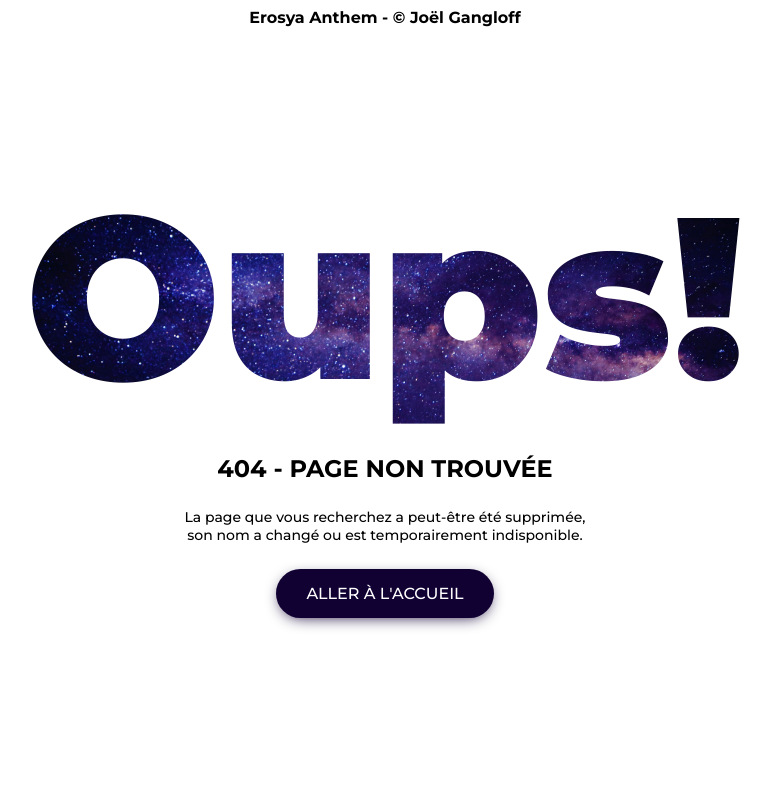
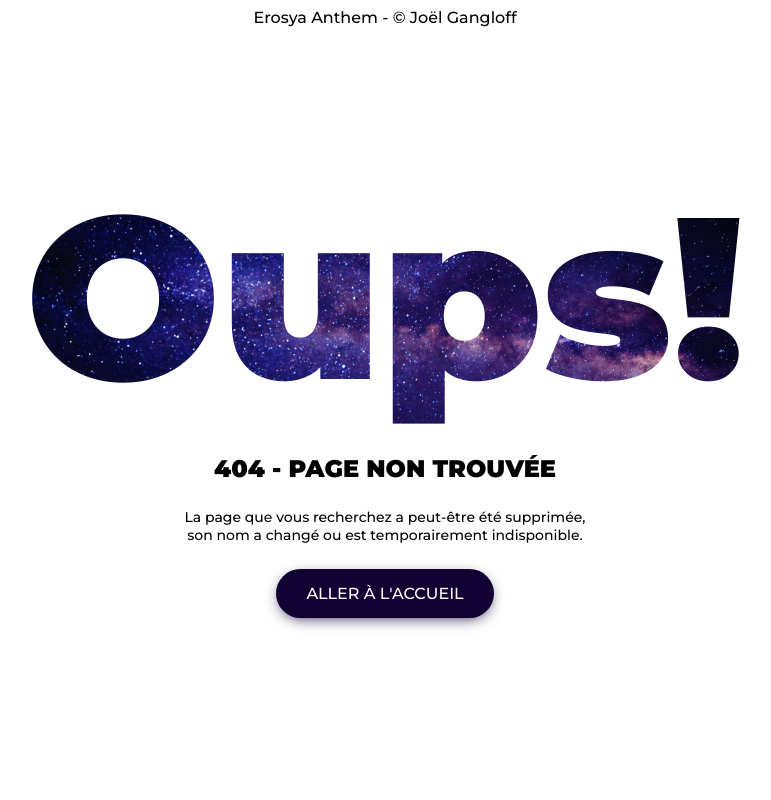
Before and after one commit to NoteUniv/NoteUniv-Website, a PHP site: page /404.html in a window 1280 px wide. Shown: the whole page, without its empty margins (255-1026 px from the left). Run offline with PHP 8.4, Linux system fonts and the light colour scheme; some libraries are stand-ins or nearby versions.

Commit message:
Reduced font loading, adjusted CSS

```diff
--- a/assets/css/404.css
+++ b/assets/css/404.css
@@ -1,20 +1,21 @@
-@import url('https://fonts.googleapis.com/css?family=Montserrat:300,500,700,900&display=swap');
+@import url('https://fonts.googleapis.com/css?family=Montserrat:500,900&display=swap');
 
 * {
+    margin: 0;
+    padding: 0;
+    border: 0;
+    box-sizing: border-box;
     font-family: "Montserrat";
-    box-sizing: border-box;
     -webkit-user-select: none;
     -moz-user-select: none;
     -ms-user-select: none;
     user-select: none;
-    padding: 0;
-    margin: 0;
 }
 
 header {
     text-align: center;
     margin-top: 8px;
-    font-weight: bold;
+    font-weight: 500;
 }
 
 a,
@@ -73,7 +74,6 @@ a:visited {
 .notfound p {
     margin: 25px 0;
     font-size: 14px;
-    font-weight: 400;
 }
 
 .notfound a {
--- a/assets/css/style.css
+++ b/assets/css/style.css
@@ -1,4 +1,4 @@
-@import url("https://fonts.googleapis.com/css?family=Montserrat:Montserrat:500,500i,600,600i,700,700i&display=swap");
+@import url("https://fonts.googleapis.com/css2?family=Montserrat:Montserrat:600,600i&display=swap");
 
 @keyframes autofill {
     to {
@@ -55,15 +55,11 @@ a:active {
 
 .logo-img {
     margin-top: 50px;
-    width: 100%;
-    height: auto;
     max-width: 150px;
 }
 
 .logo-txt {
     margin-top: 50px;
-    width: 100%;
-    height: auto;
     max-width: 350px;
 }
 
--- a/assets/css/stylePanel.css
+++ b/assets/css/stylePanel.css
@@ -1,5 +1,5 @@
 /* ANCHOR Global */
-@import url("https://fonts.googleapis.com/css?family=Montserrat:600&display=swap");
+@import url("https://fonts.googleapis.com/css2?family=Montserrat:600&display=swap");
 
 * {
     padding: 0;
```
